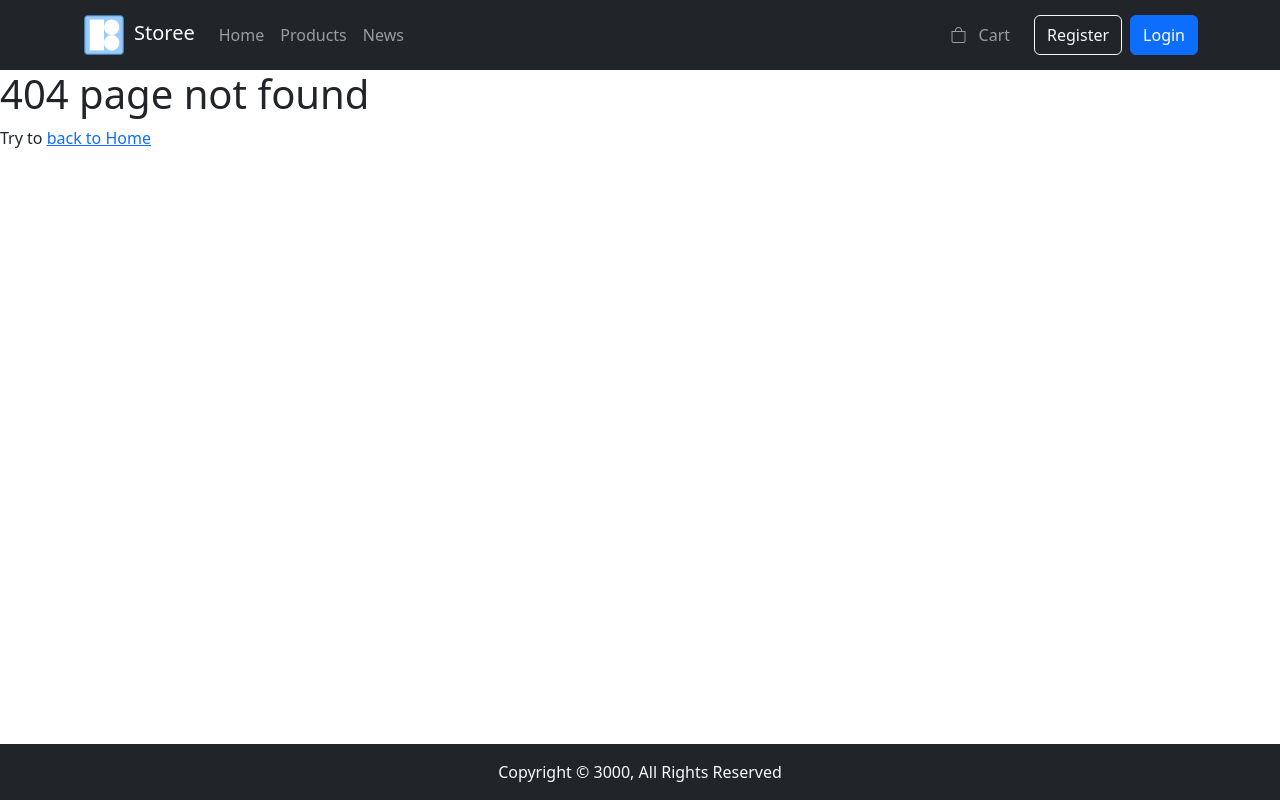
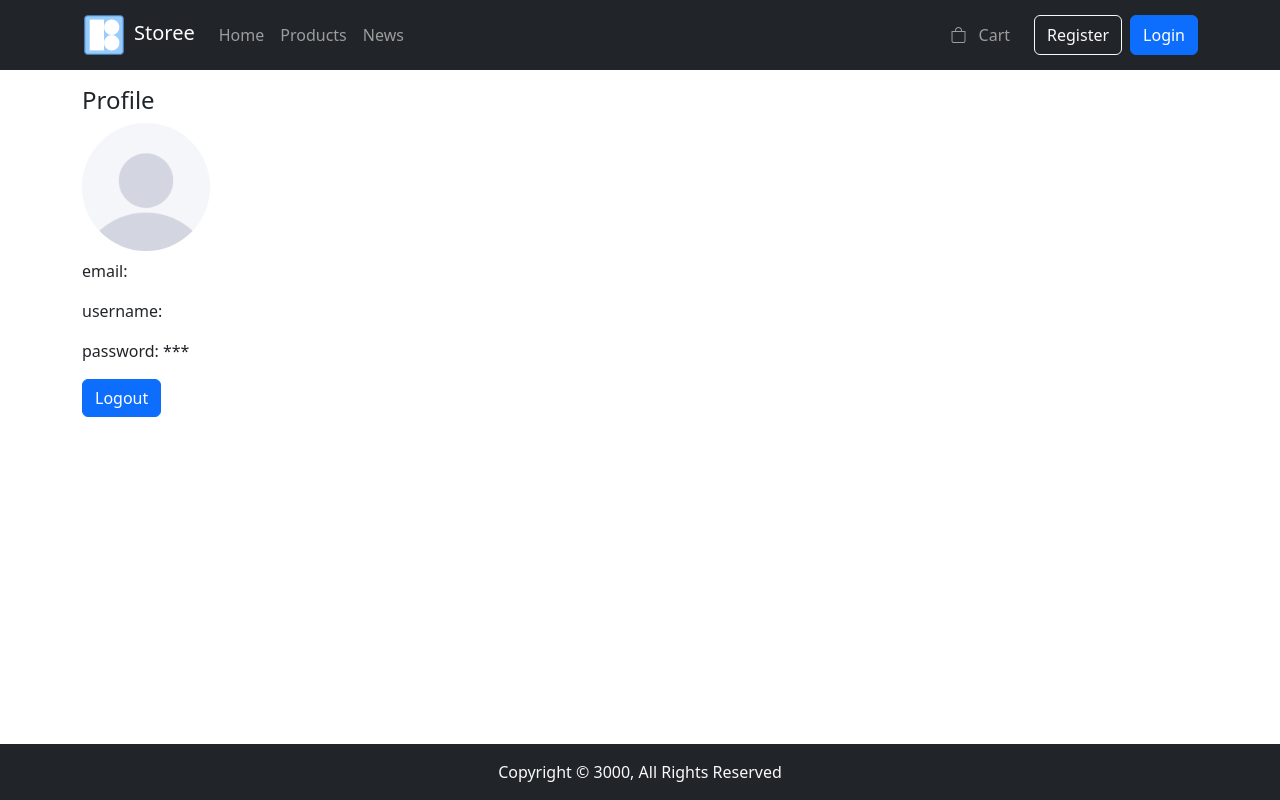
Before and after one commit to bakhtyiar/Storee-shop, a React (Create React App) app: page /profile in a window 1280 px wide. Before the commit this address led to /page_not_found. Built offline with nearby package versions, Linux system fonts and the light colour scheme.

Commit message:
refactored renamed user/:id to profile and cart/:id to cart

```diff
--- a/src/appRoutes.jsx
+++ b/src/appRoutes.jsx
@@ -24,10 +24,8 @@ function AppRoutes() {
             <Route path={routes.news.path} element={<News/>}/>
             <Route path={routes.register.path} element={<Register/>}/>
             <Route path={routes.login.path} element={<Login/>}/>
-            <Route path={routes.user.path} element={<Navigate to={routes.home.path} replace={true}/>}/>
-            <Route path={routes.user.path + "/:id"} element={<Profile/>}/>
+            <Route path={routes.profile.path} element={<Profile/>}/>
             <Route path={routes.cart.path} element={<Cart/>}/>
-            <Route path={routes.cart.path + "/:id"} element={<Cart/>}/>
             <Route path={routes.orderMaking.path} element={<OrderMaking/>}/>
             <Route path={routes.orderCompleted.path} element={<OrderCompleted/>}/>
             <Route path="*" element={<Navigate to={routes.notFound.path}/>}/>
--- a/src/components/Header/Header.jsx
+++ b/src/components/Header/Header.jsx
@@ -16,7 +16,7 @@ const StyledImg = styled.img`
 
 const Header = () => {
     const {
-        authUserState: {isLoggedIn, id},
+        authUserState: {isLoggedIn},
         cartState: {products}
     } = useContext(RootContext);
 
@@ -35,7 +35,7 @@ const Header = () => {
                     <span className='align-self-center mb-1 ms-2'>Storee</span>
                 </Navbar.Brand>
                 <Nav>
-                    <Nav.Link as={NavLink} to={`${routes.cart.path}/${isLoggedIn ? id : ''}`}
+                    <Nav.Link as={NavLink} to={`${routes.cart.path}`}
                               variant='outline-light' className='d-sm-none d-block mx-2'>
                         <i className="bi bi-bag me-2"></i>
                         {' '}
@@ -55,7 +55,7 @@ const Header = () => {
                             <Nav.Link as={NavLink} to={routes.products.path}>Products</Nav.Link>
                             <Nav.Link as={NavLink} to={routes.news.path}>News</Nav.Link>
                             {isLoggedIn ?
-                                <Nav.Link as={NavLink} to={routes.user.path + "/:" + id}>Profile</Nav.Link>
+                                <Nav.Link as={NavLink} to={routes.profile.path}>Profile</Nav.Link>
                                 : (
                                     <>
                                         <Button variant='outline-secondary'
@@ -82,7 +82,7 @@ const Header = () => {
                 <Nav className='d-none d-sm-flex me-none'>
                     <Nav.Link
                         as={NavLink}
-                        to={`${routes.cart.path}/${isLoggedIn ? id : ''}`}
+                        to={`${routes.cart.path}`}
                         variant='outline-light'
                         className='mx-2'
                     >
@@ -91,7 +91,7 @@ const Header = () => {
                         Cart {products.length > 0 ? `(${products.length})` : ''}
                     </Nav.Link>
                     {isLoggedIn ?
-                        <Nav.Link as={NavLink} to={`${routes.user.path}/${id}`}>Profile</Nav.Link>
+                        <Nav.Link as={NavLink} to={`${routes.profile.path}`}>Profile</Nav.Link>
                         : (
                             <>
                                 <Button variant='outline-light'
--- a/src/components/LoginForm/LoginForm.jsx
+++ b/src/components/LoginForm/LoginForm.jsx
@@ -45,7 +45,7 @@ const LoginForm = ({isHaveCloseButton = false}) => {
             }
             onHide();
             hideBurgerMenu();
-            navigate(`${routes.user.path}/${res.id}`);
+            navigate(`${routes.profile.path}`);
         } else {
             actions.setFieldError('general', res.message);
             actions.setSubmitting(false);
--- a/src/components/RegisterForm/RegisterForm.jsx
+++ b/src/components/RegisterForm/RegisterForm.jsx
@@ -36,7 +36,7 @@ const RegisterForm = ({isHaveCloseButton = false}) => {
             onLogin(res);
             onHide();
             hideBurgerMenu();
-            navigate(`${routes.user.path}/${res.id}`);
+            navigate(`${routes.profile.path}`);
         } else {
             actions.setFieldError('general', res.message);
             actions.setSubmitting(false);
--- a/src/utils/constants.js
+++ b/src/utils/constants.js
@@ -9,7 +9,7 @@ export const routes = {
 	orderMaking: {path: "/orderMaking"},
 	orderCompleted: {path: "/order_completed"},
 	post: { path: "/post" },
-	user: { path: "/user"},
+	profile: { path: "/profile"},
 	login: {path: "/login"},
 	register: {path: "/register"},
 	notFound: { path: "/page_not_found" },
```
